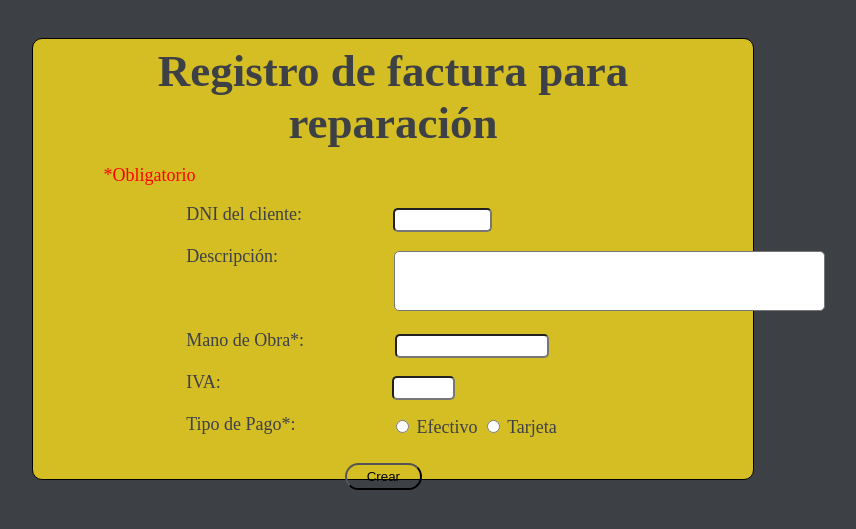
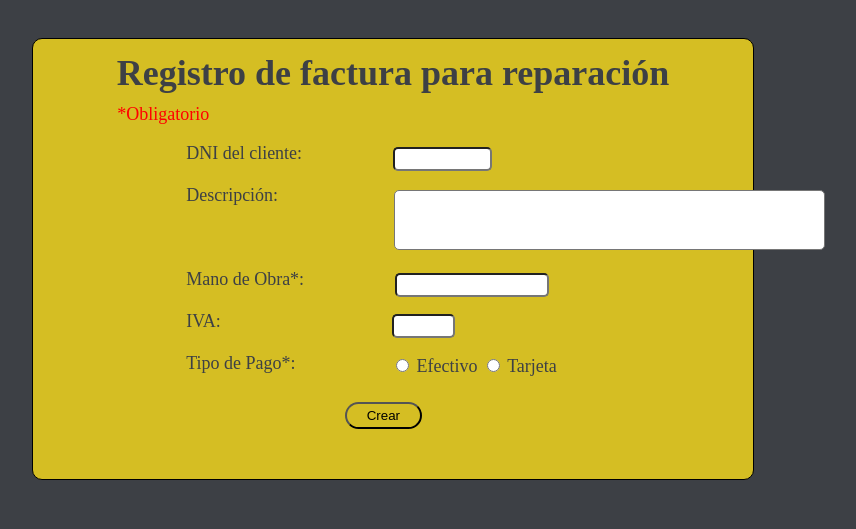
Before and after one commit to Jesusjbs/taller-iissi, a PHP site: page /XE/FacturaAD/formulario_factura.php in a window 1280 px wide. Shown: the part 150-679 px from the top of the page, without its empty margins (247-1103 px from the left). Run offline with PHP 8.4, Linux system fonts and the light colour scheme; the visitor is signed in with stand-in values (Sample User, id 1).

Commit message:
Actualizado el css

```diff
--- a/Taller EuroTyre/FacturaAD/formulario_factura.php
+++ b/Taller EuroTyre/FacturaAD/formulario_factura.php
@@ -39,7 +39,6 @@
 
     <title>Creación de Factura</title>
     <meta name="viewport" content="width=device-width; initial-scale=1.0">
-    <link rel="stylesheet" type="text/css" href="../css/style_nosotros.css" />
     <link rel="stylesheet" type="text/css" href="../css/style_form_factura.css" />
 
     <link rel="shortcut icon" href="../img/logo.png"/>
--- a/Taller EuroTyre/css/style_form_factura.css
+++ b/Taller EuroTyre/css/style_form_factura.css
@@ -30,13 +30,13 @@ body {
 }
 #id_regFactura h1 {
     text-align: center;
-    font-size: 250%;
-    margin-top: 0;
+    font-size: 200%;
+    margin-top: 1%;
 }
 
 #id_obligatorio{
     margin-top: -2%;
-    margin-left: 8%;
+    margin-left: 10%;
     color:red;
 }
 
```
